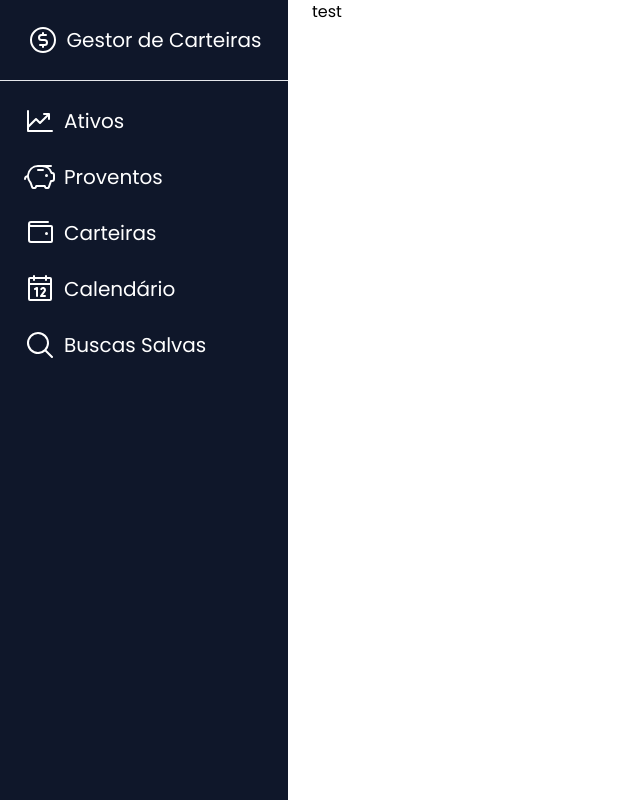
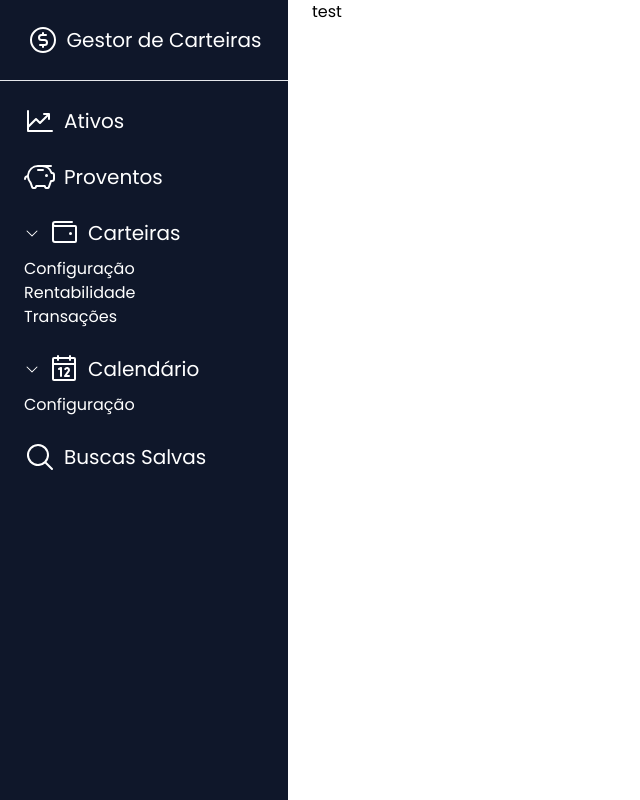
Before and after one commit to ThiagooSantoss/gestor-de-carteiras, a Next.js app: page / in a window 1280 px wide. Shown: the whole page, without its empty margins (0-640 px from the left). Built offline with nearby package versions, Linux system fonts and the light colour scheme.

Commit message:
adição de submenu para sidebar

```diff
--- a/src/components/Sidebar/SidebarItem.tsx
+++ b/src/components/Sidebar/SidebarItem.tsx
@@ -1,6 +1,6 @@
 "use client";
 
-import { Icon } from "@phosphor-icons/react";
+import { CaretDown, Icon } from "@phosphor-icons/react";
 import { useRouter } from "next/navigation";
 
 interface SidebarItemProps {
@@ -8,10 +8,11 @@ interface SidebarItemProps {
   Icone: Icon;
   isAtivo?: boolean;
   url: string;
+  subMenu?: string[];
 }
 
 export const SidebarItem = (props: SidebarItemProps) => {
-  const { url, texto, Icone, isAtivo = false } = props;
+  const { url, texto, Icone, isAtivo = false, subMenu = [] } = props;
 
   const { push } = useRouter();
 
@@ -20,12 +21,21 @@ export const SidebarItem = (props: SidebarItemProps) => {
     : "text-white hover:text-blue-300";
 
   return (
-    <li
-      className={`${itemClassesExtras} w-fit transition-colors flex gap-2 items-center text-xl cursor-pointer`}
-      onClick={() => push(url)}
-    >
-      <Icone size={32} />
-      <p>{texto}</p>
+    <li className={"space-y-2"} onClick={() => push(url)}>
+      <div
+        className={`${itemClassesExtras} w-fit transition-colors flex gap-2 items-center text-xl cursor-pointer`}
+      >
+        {subMenu.length > 0 && <CaretDown size={16} />}
+        <Icone size={32} />
+        <p>{texto}</p>
+      </div>
+      <ul>
+        {subMenu.map((item) => (
+          <li className="text-white" key={item}>
+            {item}
+          </li>
+        ))}
+      </ul>
     </li>
   );
 };
--- a/src/components/Sidebar/index.tsx
+++ b/src/components/Sidebar/index.tsx
@@ -33,12 +33,14 @@ export const Sidebar = () => {
       url: "/carteiras",
       texto: "Carteiras",
       Icone: Wallet,
+      subMenu: ["Configuração", "Rentabilidade", "Transações"],
     },
     {
       isAtivo: pathname == "/calendario",
       url: "/calendario",
       texto: "Calendário",
       Icone: Calendar,
+      subMenu: ["Configuração"],
     },
     {
       isAtivo: pathname == "/buscas",
```
